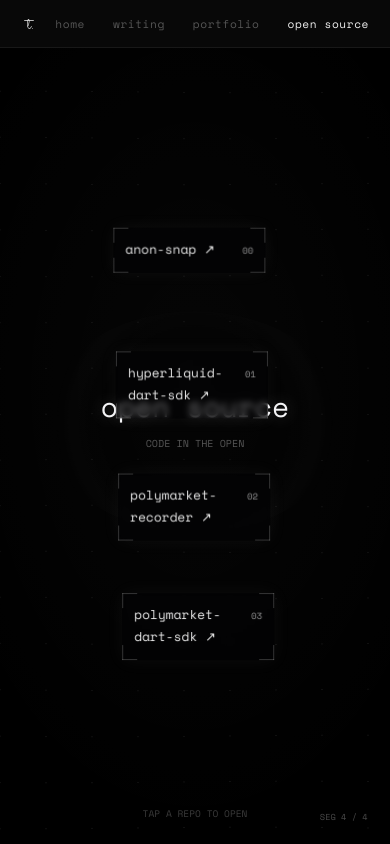
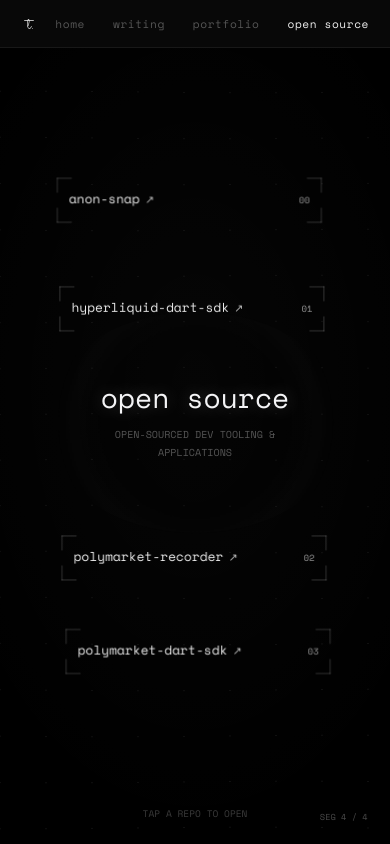
Before and after one commit to Tradfibaby/Personal_Website, a React (Vite) app: page /open-source in a window 390 px wide. Built offline with nearby package versions, Linux system fonts and the light colour scheme.

Commit message:
Updating open source in terms of style + text scramble

```diff
--- a/src/index.css
+++ b/src/index.css
@@ -410,7 +410,14 @@ a {
   --corner: rgba(180, 180, 180, 0.28);
   --corner-len: 15px;
   --corner-t: 1px;
+  min-width: 220px;
+  max-width: 285px;
+  background-color: transparent;
   border: none;
+  box-shadow: none;
+  backdrop-filter: none;
+  -webkit-backdrop-filter: none;
+  text-shadow: 0 0 14px rgba(255, 255, 255, 0.14);
   background-image:
     linear-gradient(var(--corner), var(--corner)), linear-gradient(var(--corner), var(--corner)),
     linear-gradient(var(--corner), var(--corner)), linear-gradient(var(--corner), var(--corner)),
@@ -431,6 +438,20 @@ a {
 .u-node--tile:hover,
 .u-node--tile:focus-visible {
   --corner: rgba(var(--accent), 0.85);
+  background-color: transparent;
+  box-shadow: 0 0 26px rgba(255, 255, 255, 0.07);
+}
+.u-node-link-label {
+  display: inline-flex;
+  align-items: baseline;
+  gap: 0.38rem;
+  min-width: 0;
+  white-space: nowrap;
+}
+.u-node-link-mark {
+  flex: 0 0 auto;
+  font-size: 0.85em;
+  color: rgba(237, 237, 237, 0.78);
 }
 .u-node-head {
   display: flex;
@@ -664,6 +685,10 @@ a {
   }
   .u-node-name { font-size: 0.92rem; }
   .u-node-index { font-size: 0.64rem; }
+  .u-node--tile {
+    width: 68vw;
+    max-width: 270px;
+  }
   .universe-core h1 { text-shadow: 0 0 18px rgba(255, 255, 255, 0.24); }
 }
 
--- a/src/pages/Projects.jsx
+++ b/src/pages/Projects.jsx
@@ -1,6 +1,7 @@
 import { useEffect, useRef } from 'react'
 import { projects } from '../data/projects'
 import HudGrid from '../components/universe/HudGrid'
+import { ScrambleText } from '../components/ui/scramble-text'
 
 /* The open-source page shares the home field: a reactive HUD grid with the repos drifting
    through it as nodes. Each node leans away from the cursor for depth (parallax written
@@ -11,14 +12,15 @@ const ACCENT = '200, 200, 200'
 // scatter positions round the field, matching the home layout - desktop (x/y/depth) and a
 // stacked mobile fallback (mx/my)
 const POS = [
-  { x: 22, y: 33, depth: 24, mx: 50, my: 30 },
-  { x: 77, y: 30, depth: 32, mx: 50, my: 45 },
-  { x: 21, y: 69, depth: 20, mx: 50, my: 60 },
-  { x: 79, y: 67, depth: 28, mx: 50, my: 75 },
+  { x: 22, y: 33, depth: 24, mx: 50, my: 24 },
+  { x: 77, y: 30, depth: 32, mx: 50, my: 36 },
+  { x: 21, y: 69, depth: 20, mx: 50, my: 66 },
+  { x: 79, y: 67, depth: 28, mx: 50, my: 78 },
 ]
 
 export default function Projects() {
   const wrapRefs = useRef([])
+  const nameRefs = useRef([])
   const mobile = typeof window !== 'undefined' && window.innerWidth <= 768
 
   // Cursor parallax: ease a normalised pointer toward each node's depth, writing straight to
@@ -65,7 +67,7 @@ export default function Projects() {
       {/* The core wordmark, sitting at the centre like a small sun */}
       <div className="universe-core">
         <h1>open source</h1>
-        <div className="core-sub">code in the open</div>
+        <div className="core-sub">open-sourced dev tooling & applications</div>
       </div>
 
       {/* Each repo drifts through the field as a node / doorway */}
@@ -86,9 +88,13 @@ export default function Projects() {
                 rel="noopener noreferrer"
                 className="u-node u-node--tile"
                 style={{ '--accent': ACCENT }}
+                onMouseEnter={() => nameRefs.current[i]?.scramble()}
               >
                 <span className="u-node-head">
-                  <span className="u-node-name">{project.name} ↗</span>
+                  <span className="u-node-name u-node-link-label">
+                    <ScrambleText ref={(el) => (nameRefs.current[i] = el)} text={project.name} />
+                    <span className="u-node-link-mark">↗</span>
+                  </span>
                   <span className="u-node-index">{String(i).padStart(2, '0')}</span>
                 </span>
                 <span className="u-node-desc">{project.description}</span>
```
